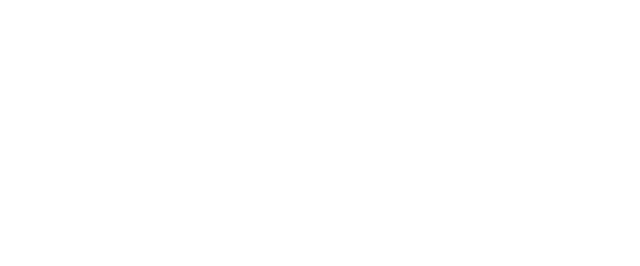
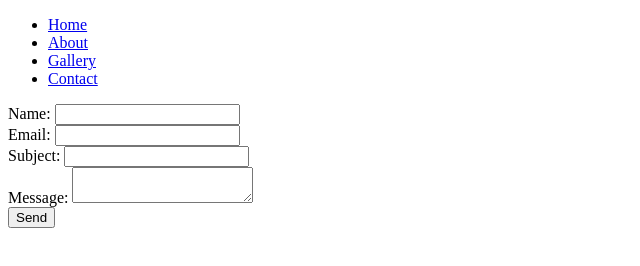
Before and after one commit to jyekang/project2, a website: page front/contact.html in a window 1280 px wide. Shown: the whole page, without its empty margins (0-640 px from the left). Drawn offline with nearby package versions, Linux system fonts and the light colour scheme.

Commit message:
updated routes and front

```diff
--- a/front/contact.html
+++ b/front/contact.html
@@ -0,0 +1,52 @@
+<!DOCTYPE html>
+<html lang="en">
+<head>
+    <meta charset="UTF-8">
+    <meta http-equiv="X-UA-Compatible" content="IE=edge">
+    <meta name="viewport" content="width=device-width, initial-scale=1.0">
+    <link rel="stylesheet" href="style.css">
+    <script src="https://unpkg.com/axios/dist/axios.min.js"></script>
+    <script defer src="script.js"></script>
+    <title>Document</title>
+</head>
+<body>
+    <header>
+        <ul class="nav-bar">
+            <li><a href="index">Home</a></li>
+            <li><a href="../index#about">About</a></li>
+            <li><a href="gallery">Gallery</a></li>
+            <li><a href="contact">Contact</a></li>
+        </ul>
+    </header>
+
+    <main>
+        <form id="contactForm">
+            <div>
+              <label for="name">Name:</label>
+              <input type="text" id="name" name="name" required>
+            </div>
+            <div>
+              <label for="email">Email:</label>
+              <input type="email" id="email" name="email" required>
+            </div>
+            <div>
+                <label for="subject">Subject:</label>
+                <input type="subject" id="subject" name="subject" required>
+              </div>
+            <div>
+              <label for="message">Message:</label>
+              <textarea id="message" name="message" required></textarea>
+            </div>
+            <div>
+              <button type="submit">Send</button>
+            </div>
+          </form>
+
+          <div id="successMessage" style="display: none;">
+            Thank you for your message! We will get back to you soon.
+          </div>
+
+    </main>
+
+</body>
+</html>
--- a/models/photo.js
+++ b/models/photo.js
@@ -3,7 +3,7 @@
 
 const Photo = new Schema (
     {
-    image: { type: String, required: true }
+        image: { type: String, required: true },
     },
     { timestamps: true }
 )
```
Also changed, not shown: db/index.js (+7 -0 lines), front/gallery.html (+16 -4 lines), front/index.html (+3 -3 lines), routes/main.js (+33 -1 lines), server.js (+5 -6 lines), 1 other file.
